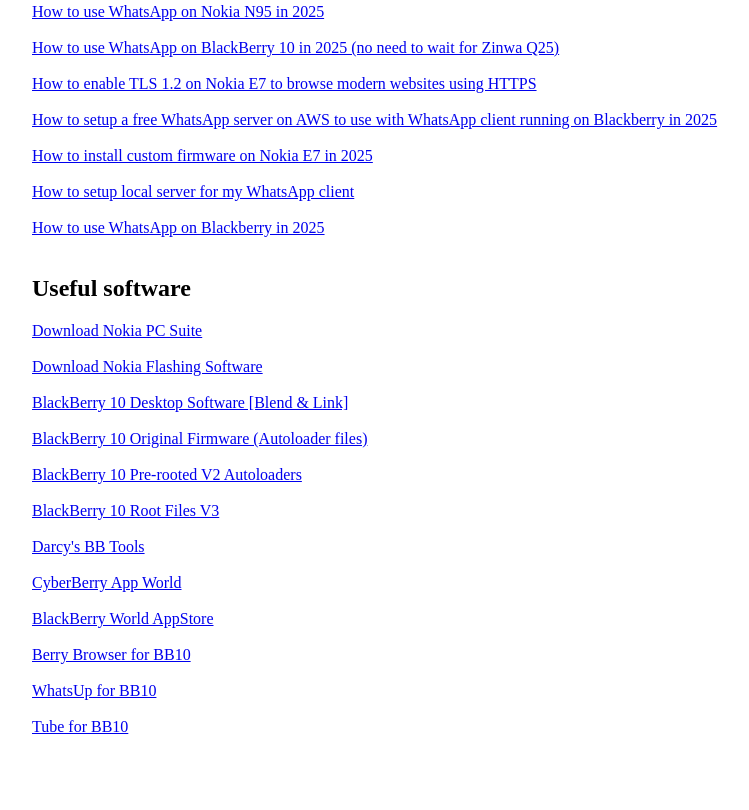
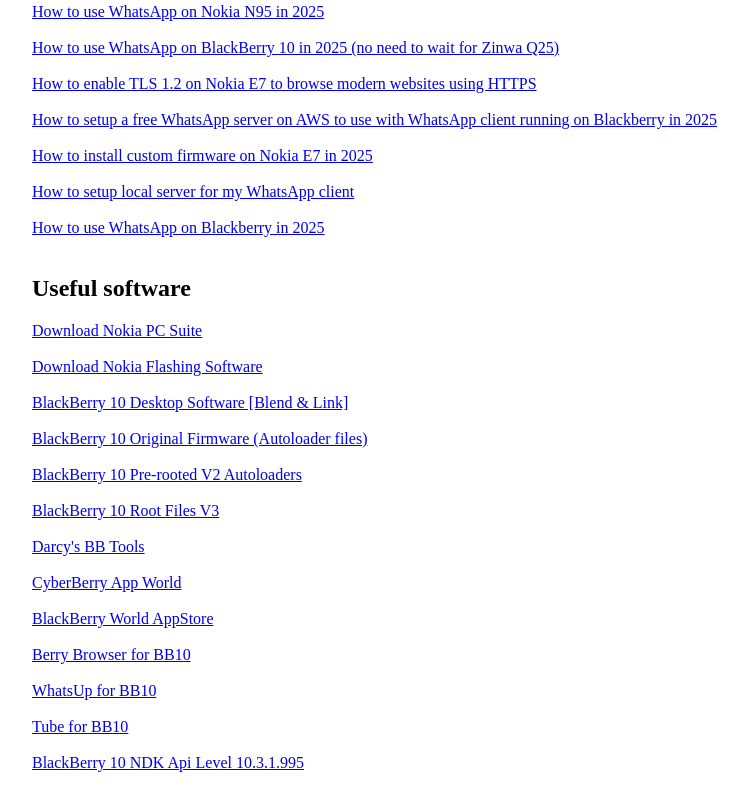
Before and after one commit to NovelProfessor/whatsapp-server, a website: page index.html in a window 1280 px wide. Shown: the part 1483-2293 px from the top of the page, without its empty margins (18-767 px from the left). Drawn offline with Linux system fonts and the light colour scheme.

Commit message:
Added BlackBerry 10 NDK link

```diff
--- a/index.html
+++ b/index.html
@@ -126,6 +126,9 @@
 
 <a href="http://nokia4ever.com/download/BBTube_1_9_0_218.bar">Tube for BB10</a><br/><br/>
 
+<a href="http://nokia4ever.com/download/bbndk_api.7z">BlackBerry 10 NDK Api Level 10.3.1.995</a><br/><br/>
+
+
 
 </body>
 </html>
```
